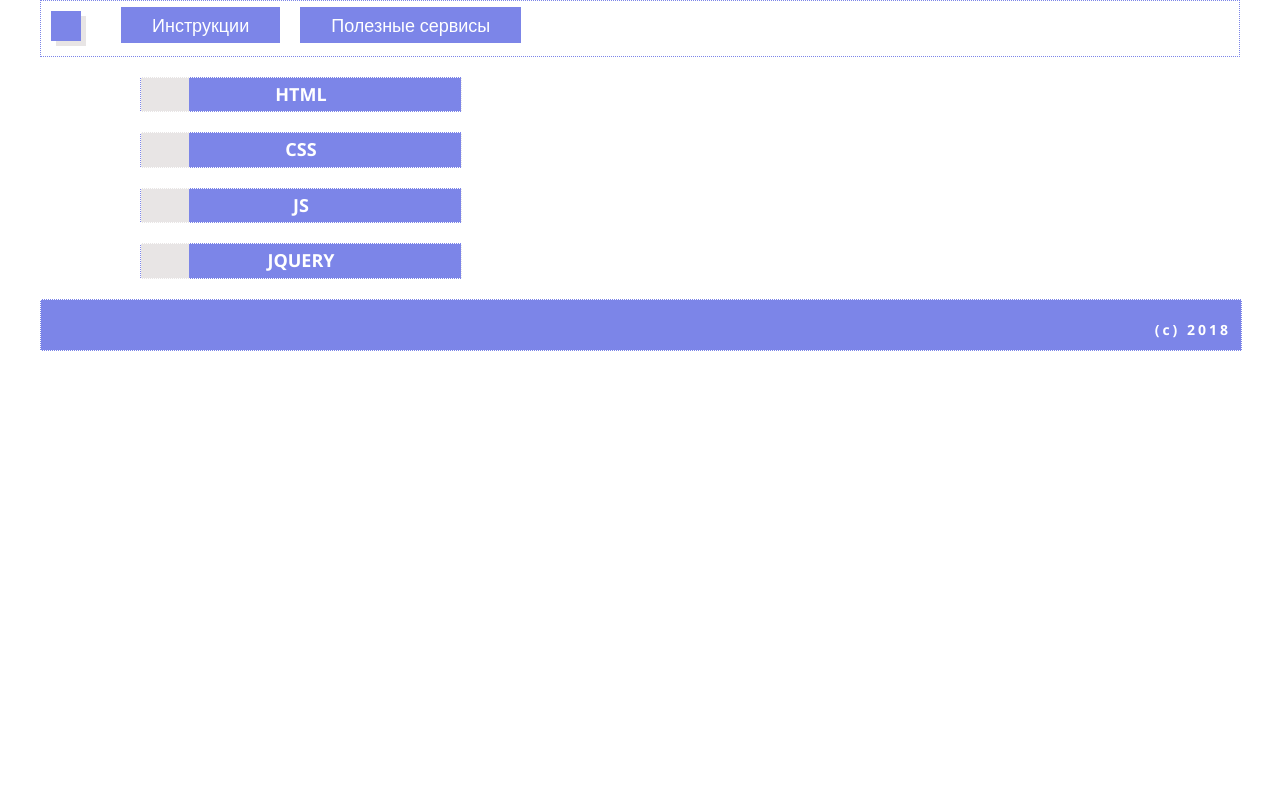
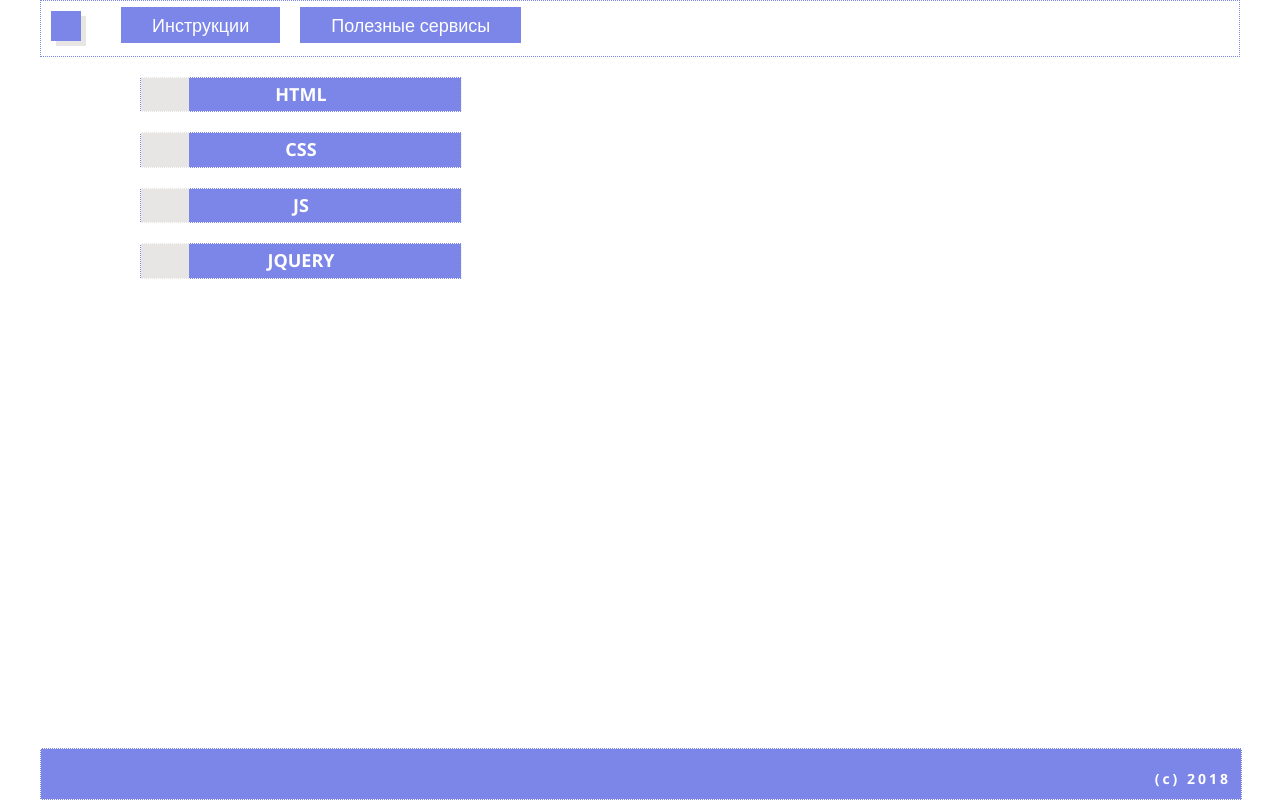
Before and after one commit to dkrech07/handbook, a plain HTML site: page index.html in a window 1280 px wide. Drawn offline with nearby package versions, Linux system fonts and the light colour scheme.

Commit message:
Прижал футер к низу страницы

```diff
--- a/css/style.css
+++ b/css/style.css
@@ -1,9 +1,13 @@
+html,
 body {
+  height: 100%;
   margin: 0;
   padding: 0;
 }
 
 .page-wrapper {
+  min-height: 100%;
+  position: relative;
   max-width: 1200px;
   min-width: 768px;
   margin: 0 auto;
@@ -27,9 +31,11 @@ body {
 
 /* footer */
 .main-footer {
-  border: 1px dotted #ffffff;
+  position: absolute;
+  bottom: 0;
   width: 100%;
   min-height: 50px;
+  border: 1px dotted #ffffff;
   background-color: #7c85e8;
 }
 
```
